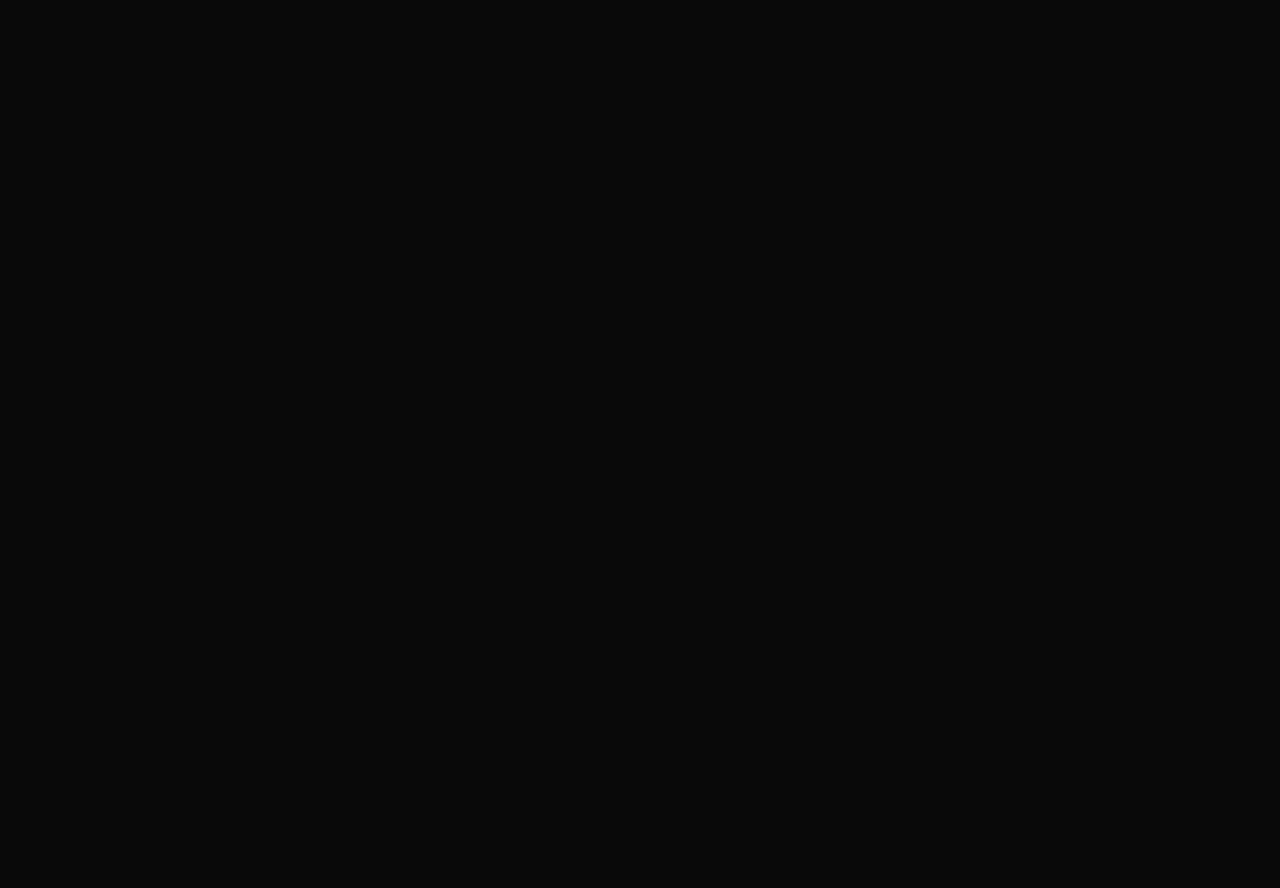
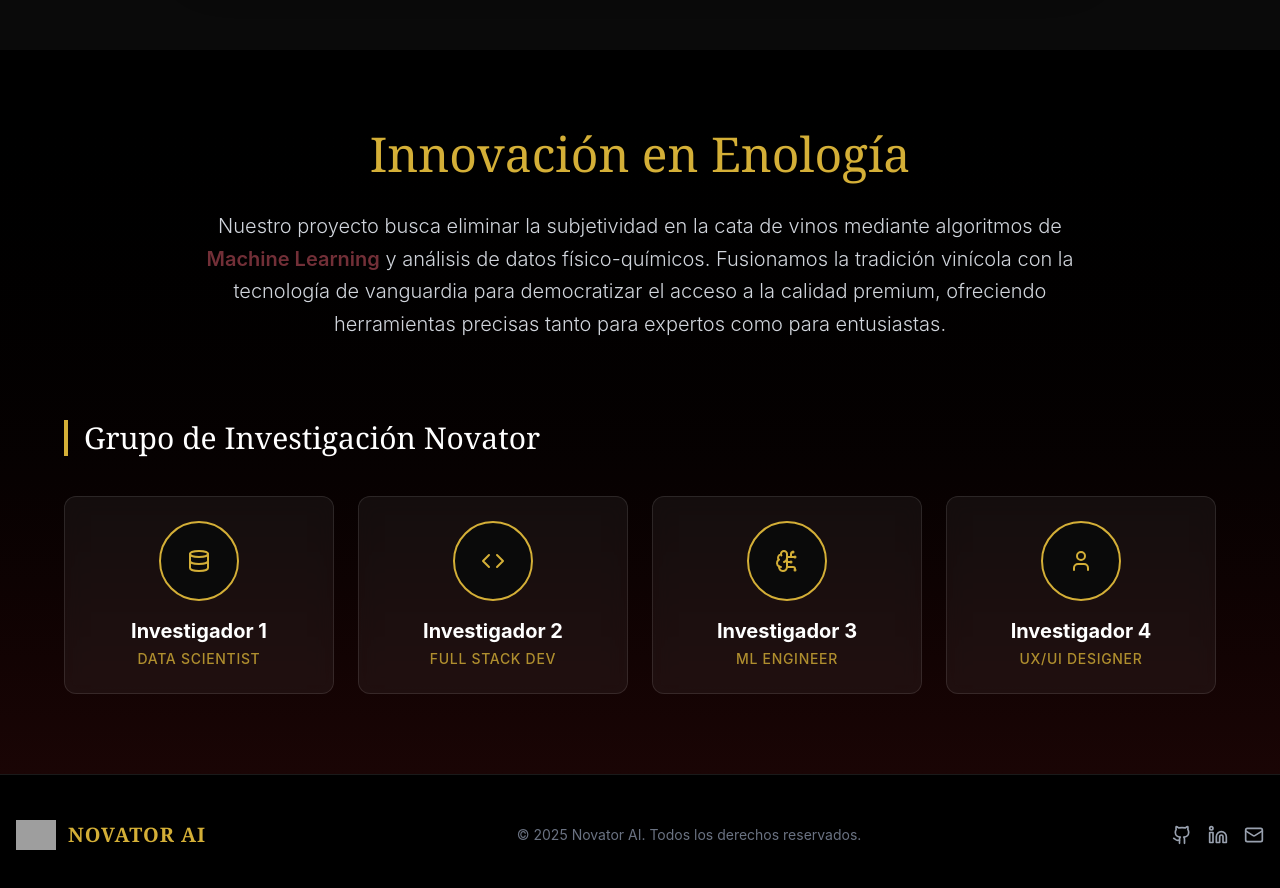
Before and after one commit to daniel132465/catador_virtual_vino, a React (Vite) app: page / in a window 1280 px wide. Shown: the part 1800-2688 px from the top of the page. Before the commit the page ends 1738 px from the top, so only its background shows below. Built offline with nearby package versions, Linux system fonts and the light colour scheme; grey boxes are pictures that could not be loaded.

Commit message:
version 5 barra de herramienta

```diff
--- a/src/App.jsx
+++ b/src/App.jsx
@@ -3,6 +3,8 @@ import Navbar from './components/Navbar';
 import Hero from './components/Hero';
 import WineForm from './components/WineForm';
 
+import AboutUs from './components/AboutUs';
+import Footer from './components/Footer';
 import CustomCursor from './components/CustomCursor';
 
 function App() {
@@ -13,6 +15,8 @@ function App() {
       <Navbar />
       <Hero />
       <WineForm />
+      <AboutUs />
+      <Footer />
     </div>
   );
 }
--- /dev/null
+++ b/src/components/AboutUs.jsx
@@ -0,0 +1,71 @@
+import React from 'react';
+import { motion } from 'framer-motion';
+import { User, Code, Database, BrainCircuit } from 'lucide-react';
+
+const AboutUs = () => {
+    const team = [
+        { name: 'Investigador 1', role: 'Data Scientist', icon: <Database className="w-6 h-6" /> },
+        { name: 'Investigador 2', role: 'Full Stack Dev', icon: <Code className="w-6 h-6" /> },
+        { name: 'Investigador 3', role: 'ML Engineer', icon: <BrainCircuit className="w-6 h-6" /> },
+        { name: 'Investigador 4', role: 'UX/UI Designer', icon: <User className="w-6 h-6" /> },
+    ];
+
+    return (
+        <section id="nosotros" className="py-20 bg-gradient-to-b from-black to-[#1a0505] relative overflow-hidden">
+            <div className="container mx-auto px-4 relative z-10">
+
+                {/* Misión del Proyecto */}
+                <motion.div
+                    initial={{ opacity: 0, y: 20 }}
+                    whileInView={{ opacity: 1, y: 0 }}
+                    transition={{ duration: 0.8 }}
+                    className="max-w-4xl mx-auto text-center mb-20"
+                >
+                    <h2 className="text-3xl md:text-5xl font-serif text-vino-gold mb-8">
+                        Innovación en Enología
+                    </h2>
+                    <p className="text-lg md:text-xl text-gray-300 leading-relaxed font-light">
+                        Nuestro proyecto busca eliminar la subjetividad en la cata de vinos mediante algoritmos de
+                        <span className="text-vino-red font-semibold"> Machine Learning</span> y análisis de datos físico-químicos.
+                        Fusionamos la tradición vinícola con la tecnología de vanguardia para democratizar el acceso a la calidad premium,
+                        ofreciendo herramientas precisas tanto para expertos como para entusiastas.
+                    </p>
+                </motion.div>
+
+                {/* El Equipo */}
+                <div className="max-w-6xl mx-auto">
+                    <motion.h3
+                        initial={{ opacity: 0, x: -20 }}
+                        whileInView={{ opacity: 1, x: 0 }}
+                        transition={{ duration: 0.6 }}
+                        className="text-2xl md:text-3xl font-serif text-white mb-10 text-center md:text-left border-l-4 border-vino-gold pl-4"
+                    >
+                        Grupo de Investigación Novator
+                    </motion.h3>
+
+                    <div className="grid grid-cols-1 md:grid-cols-2 lg:grid-cols-4 gap-6">
+                        {team.map((member, index) => (
+                            <motion.div
+                                key={index}
+                                initial={{ opacity: 0, y: 30 }}
+                                whileInView={{ opacity: 1, y: 0 }}
+                                transition={{ duration: 0.5, delay: index * 0.1 }}
+                                className="glass p-6 rounded-xl flex flex-col items-center text-center hover:bg-white/5 transition-colors duration-300 group"
+                            >
+                                <div className="w-20 h-20 rounded-full border-2 border-vino-gold flex items-center justify-center mb-4 bg-vino-dark group-hover:scale-110 transition-transform duration-300">
+                                    <div className="text-vino-gold">
+                                        {member.icon}
+                                    </div>
+                                </div>
+                                <h4 className="text-xl font-bold text-white mb-1">{member.name}</h4>
+                                <p className="text-vino-gold/80 text-sm font-medium uppercase tracking-wider">{member.role}</p>
+                            </motion.div>
+                        ))}
+                    </div>
+                </div>
+            </div>
+        </section>
+    );
+};
+
+export default AboutUs;
--- /dev/null
+++ b/src/components/Footer.jsx
@@ -0,0 +1,45 @@
+import React from 'react';
+import { Github, Linkedin, Mail } from 'lucide-react';
+
+const Footer = () => {
+    return (
+        <footer className="bg-black py-10 border-t border-white/10 relative z-10">
+            <div className="container mx-auto px-4">
+                <div className="flex flex-col md:flex-row justify-between items-center gap-6">
+
+                    {/* Brand */}
+                    <div className="flex items-center gap-3">
+                        <img
+                            src="https://res.cloudinary.com/dpfcnt5vf/image/upload/v1764204765/logo_de_novator_dfie1d.png"
+                            alt="Novator Logo"
+                            className="h-10 w-10 object-contain"
+                        />
+                        <span className="text-vino-gold font-serif text-xl font-bold tracking-wider">
+                            NOVATOR AI
+                        </span>
+                    </div>
+
+                    {/* Copyright */}
+                    <div className="text-gray-500 text-sm">
+                        &copy; {new Date().getFullYear()} Novator AI. Todos los derechos reservados.
+                    </div>
+
+                    {/* Social Links */}
+                    <div className="flex items-center gap-4">
+                        <a href="#" className="text-gray-400 hover:text-vino-gold transition-colors">
+                            <Github className="w-5 h-5" />
+                        </a>
+                        <a href="#" className="text-gray-400 hover:text-vino-gold transition-colors">
+                            <Linkedin className="w-5 h-5" />
+                        </a>
+                        <a href="#" className="text-gray-400 hover:text-vino-gold transition-colors">
+                            <Mail className="w-5 h-5" />
+                        </a>
+                    </div>
+                </div>
+            </div>
+        </footer>
+    );
+};
+
+export default Footer;
--- a/src/components/Hero.jsx
+++ b/src/components/Hero.jsx
@@ -4,7 +4,7 @@ import { ChevronsDown } from 'lucide-react';
 
 const Hero = () => {
     return (
-        <div className="relative h-screen w-full overflow-hidden">
+        <div id="home" className="relative h-screen w-full overflow-hidden">
             {/* Video de Fondo Optimizado */}
             <video
                 className="absolute top-0 left-0 w-full h-full object-cover"
--- a/src/components/Navbar.jsx
+++ b/src/components/Navbar.jsx
@@ -23,19 +23,15 @@ const Navbar = () => {
                 <div className="hidden md:flex items-center space-x-8">
                     <ul className="flex space-x-8 text-vino-light font-medium">
                         <li className="hover:text-vino-gold transition-colors duration-300 cursor-pointer">
-                            <a href="#inicio">Inicio</a>
+                            <a href="#home">Inicio</a>
                         </li>
                         <li className="hover:text-vino-gold transition-colors duration-300 cursor-pointer">
                             <a href="#catador">Catador</a>
                         </li>
                         <li className="hover:text-vino-gold transition-colors duration-300 cursor-pointer">
-                            <a href="#nosotros">Nosotros</a>
+                            <a href="#nosotros">Sobre Nosotros</a>
                         </li>
                     </ul>
-
-                    <button className="border border-vino-gold text-vino-gold px-6 py-2 rounded-full hover:bg-vino-gold hover:text-vino-dark transition-all duration-300 font-medium tracking-wide">
-                        Acceder
-                    </button>
                 </div>
 
                 {/* Mobile Menu Button */}
@@ -53,7 +49,7 @@ const Navbar = () => {
             {isOpen && (
                 <div className="md:hidden absolute top-full left-0 w-full glass border-t border-white/10 flex flex-col items-center py-6 space-y-6 animate-fade-in">
                     <a
-                        href="#inicio"
+                        href="#home"
                         className="text-vino-light hover:text-vino-gold text-lg font-medium transition-colors"
                         onClick={() => setIsOpen(false)}
                     >
@@ -64,18 +60,15 @@ const Navbar = () => {
                         className="text-vino-light hover:text-vino-gold text-lg font-medium transition-colors"
                         onClick={() => setIsOpen(false)}
                     >
-                        Catador
+                        Sobre Catador IA
                     </a>
                     <a
                         href="#nosotros"
                         className="text-vino-light hover:text-vino-gold text-lg font-medium transition-colors"
                         onClick={() => setIsOpen(false)}
                     >
-                        Nosotros
+                        Sobre Nosotros
                     </a>
-                    <button className="border border-vino-gold text-vino-gold px-8 py-2 rounded-full hover:bg-vino-gold hover:text-vino-dark transition-all duration-300 font-medium">
-                        Acceder
-                    </button>
                 </div>
             )}
         </nav>
--- a/src/components/WineForm.jsx
+++ b/src/components/WineForm.jsx
@@ -64,7 +64,7 @@ const WineForm = () => {
     };
 
     return (
-        <section className="py-20 bg-vino-dark relative overflow-hidden">
+        <section id="catador" className="py-24 bg-vino-dark relative overflow-hidden">
             <div className="container mx-auto px-4 relative z-10">
                 <motion.div
                     initial={{ opacity: 0, y: 20 }}
@@ -74,10 +74,10 @@ const WineForm = () => {
                 >
                     <div className="text-center mb-12">
                         <h2 className="text-3xl md:text-4xl font-serif text-vino-gold mb-4">
-                            Análisis de Calidad
+                            Pon a Prueba al Catador Virtual
                         </h2>
-                        <p className="text-gray-300">
-                            Ingresa los parámetros químicos de tu vino para obtener una predicción de calidad instantánea.
+                        <p className="text-gray-300 max-w-2xl mx-auto leading-relaxed">
+                            Este sistema utiliza un modelo de Random Forest (Bosques Aleatorios) entrenado con un dataset riguroso de más de 4,000 muestras de vino validadas por expertos. Al ingresar los parámetros químicos, la IA detecta patrones invisibles al ojo humano para predecir la calidad con alta precisión (84%).
                         </p>
                     </div>
 
--- a/src/index.css
+++ b/src/index.css
@@ -18,6 +18,10 @@
   -moz-osx-font-smoothing: grayscale;
 }
 
+html {
+  scroll-behavior: smooth;
+}
+
 body {
   background-color: var(--color-vino-dark);
   color: var(--color-vino-light);
```
